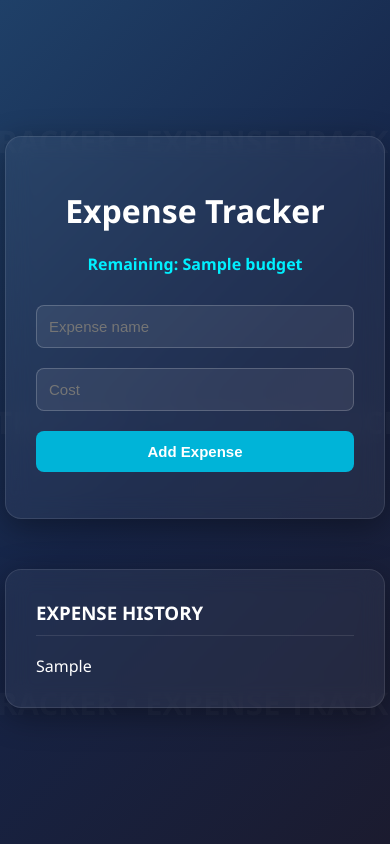
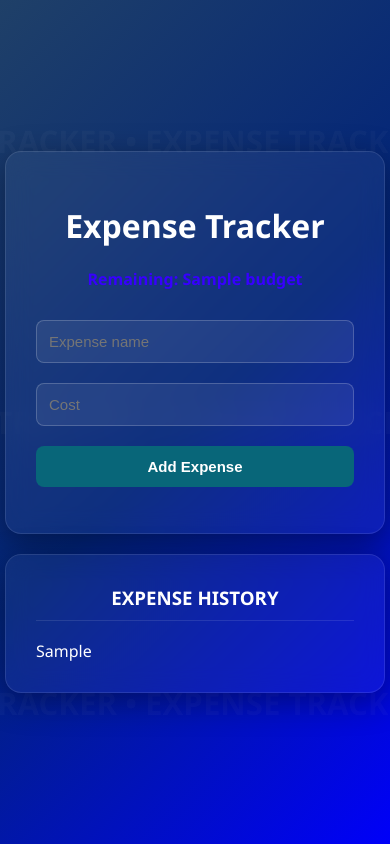
Before and after one commit to DANTE-1903/Budget-Tracker, a Flask app: template templates/dashboard.html in a window 390 px wide. Run offline with Flask 3, Linux system fonts and the light colour scheme; the template is opened without the code that fills it: most values are stand-ins (such as "Sample title", 1, 10 or a date in 2020).

Commit message:
updated page size on mobile browser

```diff
--- a/app.py
+++ b/app.py
@@ -1,4 +1,4 @@
-from flask import Flask, request, render_template, session  #import flask to run the web server and 'request' to catch form data sent by the user
+from flask import Flask, request, render_template, session, redirect #import flask to run the web server and 'request' to catch form data sent by the user
 
 app = Flask(__name__) #initialize flask application
 
@@ -43,5 +43,10 @@ def home():
                                 error_message = session ["error_message"],
                                 formatted_history=formatted_history)
 
+@app.route("/reset")
+def reset():
+    session.clear()
+    return redirect("/")
+
 if __name__ == "__main__":
     app.run(debug=True)
--- a/templates/dashboard.html
+++ b/templates/dashboard.html
@@ -1,19 +1,21 @@
 <html>
     <head>
+        <meta name="viewport" content="width=device-width, initial-scale=1.0">
         <title>Expense Tracker Dashboard</title>
         <style>
             body {
                 margin: 0;
-                padding: 0;
+                padding: 20px;
                 font-family: 'Segoe UI', Tahoma, Geneva, Verdana, sans-serif;
-                background: linear-gradient(135deg, #1f4068, #162447, #1b1b2f);
+                background: linear-gradient(135deg, #1f4068, #02247a, #0000f9);
                 min-height: 100vh;
                 display: flex;
                 flex-direction: column;
                 justify-content: center;
                 align-items: center;
-                gap: 50px;
+                gap: 20px;
                 color: #fff;
+                box-sizing: border-box;
             }
             .glass-container {
                 background: rgba(255, 255, 255, 0.05);
@@ -27,12 +29,12 @@
                 box-sizing: border-box;
                 z-index: 1;
             }
-            h1, h2 {
+            h1, h3 {
                 text-align: center;
             }
             .remaining {
                 text-align: center;
-                color: #00f0ff;
+                color: #3700ff;
                 font-weight: bold;
                 margin-bottom: 20px;
             }
@@ -51,7 +53,7 @@
                 width: 100%;
                 padding: 12px;
                 margin-top: 10px;
-                background: #00b4d8;
+                background: #086679;
                 border: none;
                 border-radius: 8px;
                 color: #fff;
--- a/templates/setup.html
+++ b/templates/setup.html
@@ -1,10 +1,11 @@
 <html>
     <head>
+        <meta name="viewport"content="width=device=width, initial-scale=1.0">
         <title>Set Budget</title>
         <style>
             body {
                 margin: 0;
-                padding: 0;
+                padding: 20px;
                 font-family: 'Segoe UI', Tahoma, Geneva, Verdana, sans-serif;
                 background: linear-gradient(135deg, #1f4068, #162447, #1b1b2f);
                 height: 100vh;
@@ -13,6 +14,7 @@
                 justify-content: center;
                 align-items: center;
                 color: #fff;
+                box-sizing: border-box;
             }
             .glass-container {
                 background: rgba(255, 255, 255, 0.05);
```
